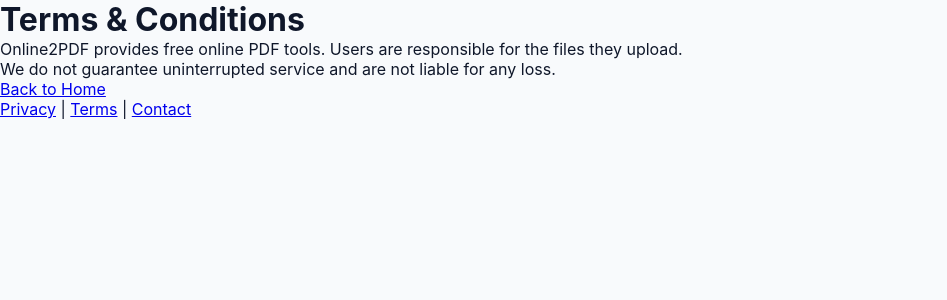
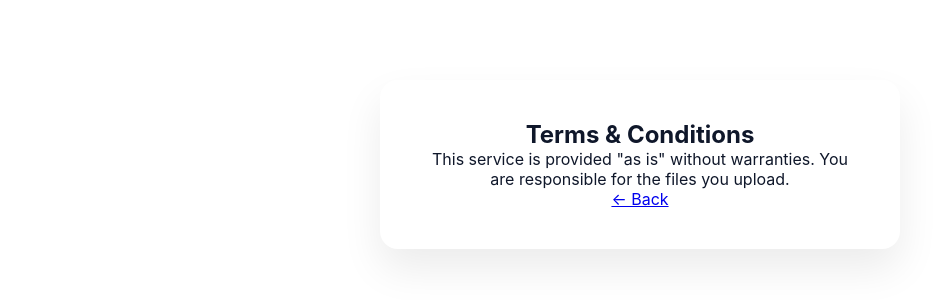
Before and after one commit to himanshuwork9988-prog/online2pdf, a website: page public/terms.html in a window 1280 px wide. Shown: the whole page, without its empty margins (0-947 px from the left). Drawn offline with Linux system fonts and the light colour scheme.

Commit message:
Update terms.html

```diff
--- a/public/terms.html
+++ b/public/terms.html
@@ -1,27 +1,15 @@
 <!DOCTYPE html>
 <html>
 <head>
-  <title>Terms & Conditions – Online2PDF</title>
+  <title>Terms & Conditions</title>
   <link rel="stylesheet" href="style.css">
 </head>
-<body>
-
-<h1>Terms & Conditions</h1>
-<p>
-Online2PDF provides free online PDF tools.
-Users are responsible for the files they upload.
-</p>
-
-<p>
-We do not guarantee uninterrupted service and are not liable for any loss.
-</p>
-
-<a href="index.html">Back to Home</a>
-<footer>
-  <a href="privacy.html">Privacy</a> |
-  <a href="terms.html">Terms</a> |
-  <a href="contact.html">Contact</a>
-</footer>
-
+<body class="tool-wrap">
+  <h2>Terms & Conditions</h2>
+  <p>
+    This service is provided "as is" without warranties.
+    You are responsible for the files you upload.
+  </p>
+  <a href="index.html">← Back</a>
 </body>
 </html>
```
